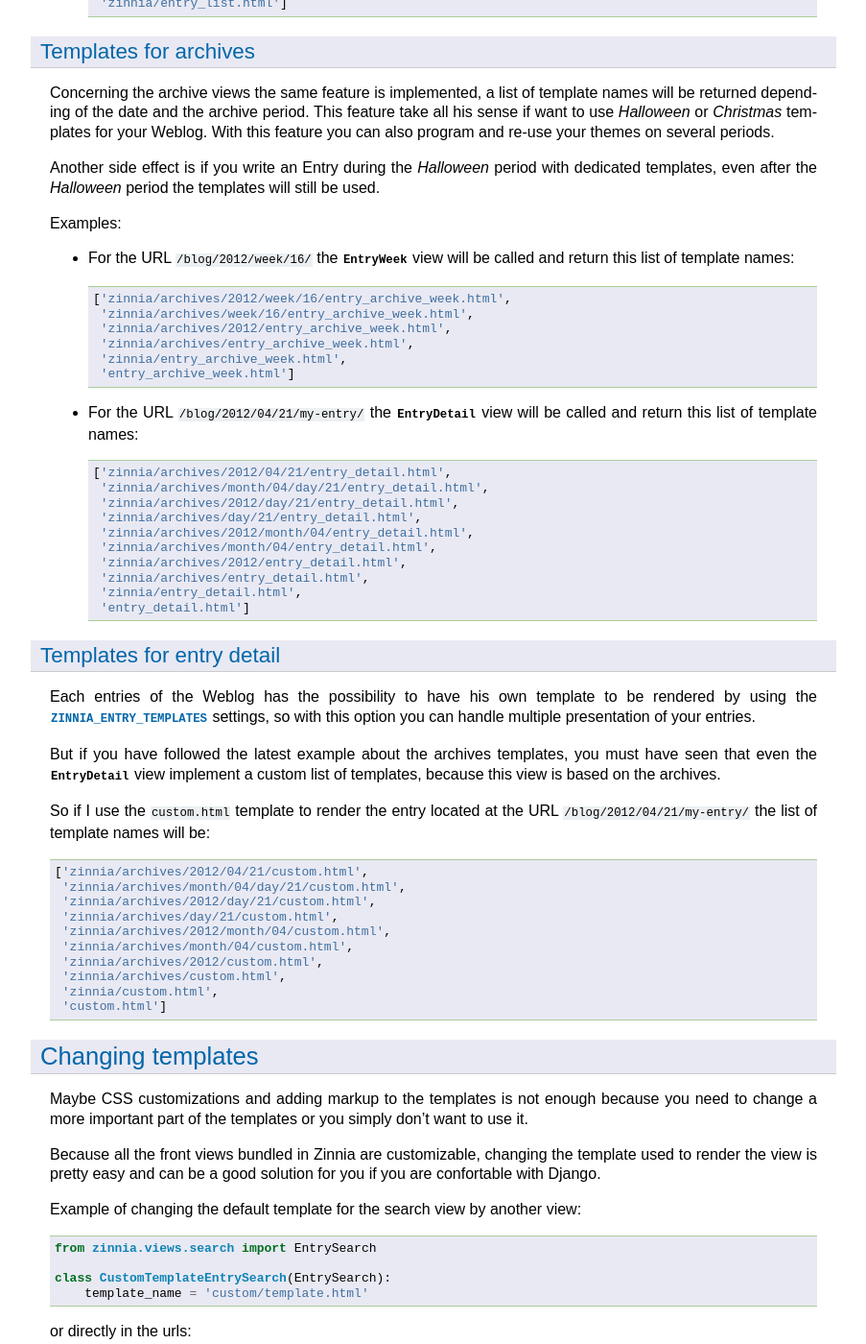
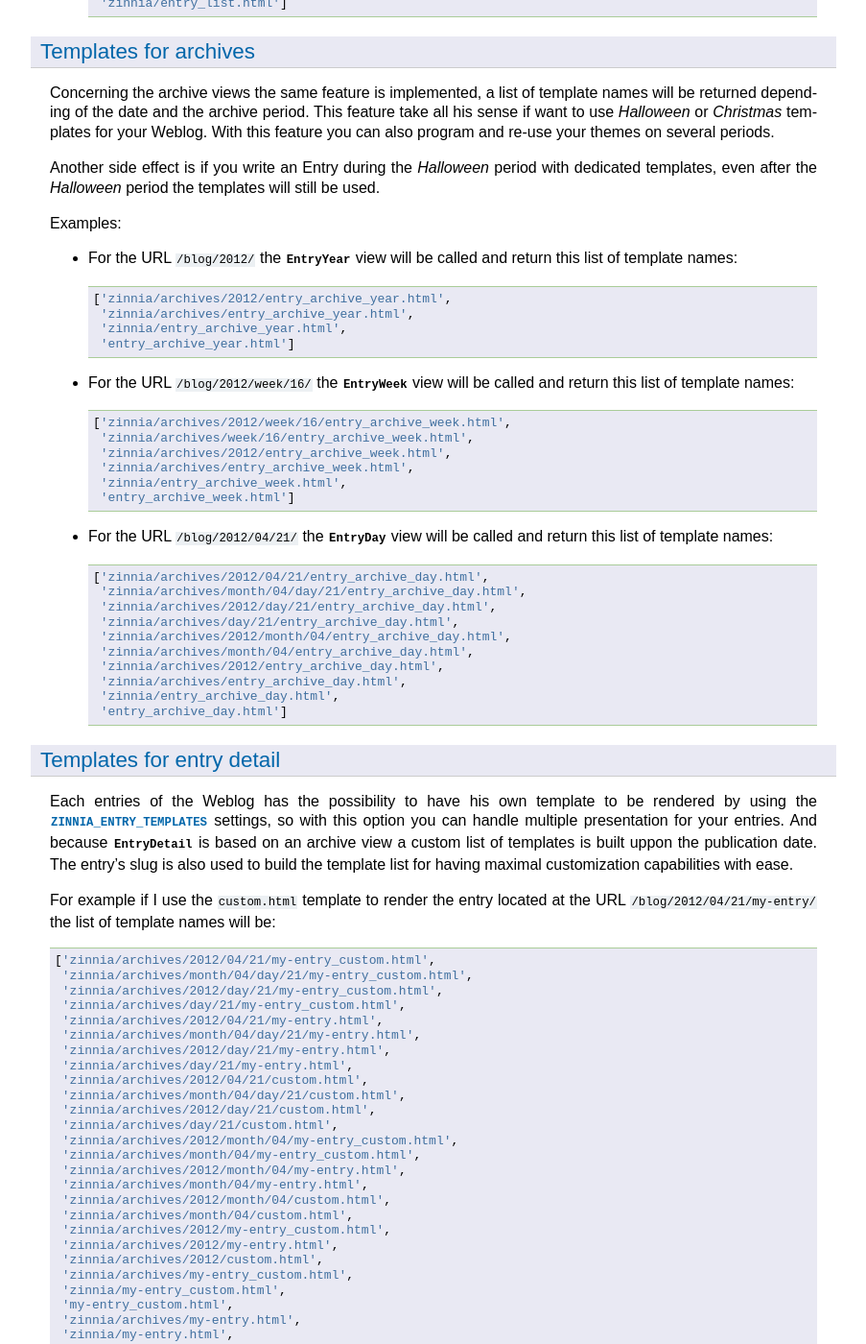
Before and after one commit to petrovvlatko/zinnia-blog-django, a Sphinx documentation site: the page built from docs/how-to/customize_look_and_feel.rst, in a window 1280 px wide and 1400 px high, scrolled down 3110 px. Shown: the whole window at 96% size, without its empty margins (178-1081 px from the left). Built offline with Sphinx 7.4.7, drawn with Linux system fonts in a browser that asks for light colours; some of the changed text lies outside the part shown.

Commit message:
more templates for EntryDetailView

```diff
--- a/docs/how-to/customize_look_and_feel.rst
+++ b/docs/how-to/customize_look_and_feel.rst
@@ -221,6 +221,15 @@ templates will still be used.
 
 Examples:
 
+* For the URL ``/blog/2012/`` the
+  :class:`~zinnia.views.archives.EntryYear` view will be called and
+  return this list of template names: ::
+
+    ['zinnia/archives/2012/entry_archive_year.html',
+     'zinnia/archives/entry_archive_year.html',
+     'zinnia/entry_archive_year.html',
+     'entry_archive_year.html']
+
 * For the URL ``/blog/2012/week/16/`` the
   :class:`~zinnia.views.archives.EntryWeek` view will be called and
   return this list of template names: ::
@@ -232,20 +241,20 @@ Examples:
      'zinnia/entry_archive_week.html',
      'entry_archive_week.html']
 
-* For the URL ``/blog/2012/04/21/my-entry/`` the
-  :class:`~zinnia.views.entries.EntryDetail` view will be called and
+* For the URL ``/blog/2012/04/21/`` the
+  :class:`~zinnia.views.entries.EntryDay` view will be called and
   return this list of template names: ::
 
-    ['zinnia/archives/2012/04/21/entry_detail.html',
-     'zinnia/archives/month/04/day/21/entry_detail.html',
-     'zinnia/archives/2012/day/21/entry_detail.html',
-     'zinnia/archives/day/21/entry_detail.html',
-     'zinnia/archives/2012/month/04/entry_detail.html',
-     'zinnia/archives/month/04/entry_detail.html',
-     'zinnia/archives/2012/entry_detail.html',
-     'zinnia/archives/entry_detail.html',
-     'zinnia/entry_detail.html',
-     'entry_detail.html']
+    ['zinnia/archives/2012/04/21/entry_archive_day.html',
+     'zinnia/archives/month/04/day/21/entry_archive_day.html',
+     'zinnia/archives/2012/day/21/entry_archive_day.html',
+     'zinnia/archives/day/21/entry_archive_day.html',
+     'zinnia/archives/2012/month/04/entry_archive_day.html',
+     'zinnia/archives/month/04/entry_archive_day.html',
+     'zinnia/archives/2012/entry_archive_day.html',
+     'zinnia/archives/entry_archive_day.html',
+     'zinnia/entry_archive_day.html',
+     'entry_archive_day.html']
 
 .. _detail-templates:
 
@@ -254,26 +263,48 @@ Templates for entry detail
 
 Each entries of the Weblog has the possibility to have his own template to
 be rendered by using the :setting:`ZINNIA_ENTRY_TEMPLATES` settings, so
-with this option you can handle multiple presentation of your entries.
+with this option you can handle multiple presentation for your entries. And
+because :class:`~zinnia.views.entries.EntryDetail` is based on an archive
+view a custom list of templates is built uppon the publication date.
+The entry's slug is also used to build the template list for having
+maximal customization capabilities with ease.
 
-But if you have followed the latest example about the archives templates,
-you must have seen that even the :class:`~zinnia.views.entries.EntryDetail`
-view implement a custom list of templates, because this view is based on
-the archives.
+For example if I use the ``custom.html`` template to render the entry
+located at the URL ``/blog/2012/04/21/my-entry/`` the list of template
+names will be: ::
 
-So if I use the ``custom.html`` template to render the entry located at the
-URL ``/blog/2012/04/21/my-entry/`` the list of template names will be: ::
-
-  ['zinnia/archives/2012/04/21/custom.html',
+  ['zinnia/archives/2012/04/21/my-entry_custom.html',
+   'zinnia/archives/month/04/day/21/my-entry_custom.html',
+   'zinnia/archives/2012/day/21/my-entry_custom.html',
+   'zinnia/archives/day/21/my-entry_custom.html',
+   'zinnia/archives/2012/04/21/my-entry.html',
+   'zinnia/archives/month/04/day/21/my-entry.html',
+   'zinnia/archives/2012/day/21/my-entry.html',
+   'zinnia/archives/day/21/my-entry.html',
+   'zinnia/archives/2012/04/21/custom.html',
    'zinnia/archives/month/04/day/21/custom.html',
    'zinnia/archives/2012/day/21/custom.html',
    'zinnia/archives/day/21/custom.html',
+   'zinnia/archives/2012/month/04/my-entry_custom.html',
+   'zinnia/archives/month/04/my-entry_custom.html',
+   'zinnia/archives/2012/month/04/my-entry.html',
+   'zinnia/archives/month/04/my-entry.html',
    'zinnia/archives/2012/month/04/custom.html',
    'zinnia/archives/month/04/custom.html',
+   'zinnia/archives/2012/my-entry_custom.html',
+   'zinnia/archives/2012/my-entry.html',
    'zinnia/archives/2012/custom.html',
+   'zinnia/archives/my-entry_custom.html',
+   'zinnia/my-entry_custom.html',
+   'my-entry_custom.html',
+   'zinnia/archives/my-entry.html',
+   'zinnia/my-entry.html',
+   'my-entry.html',
    'zinnia/archives/custom.html',
    'zinnia/custom.html',
    'custom.html']
+
+Now you have the choice !
 
 .. _changing-templates:
 
```
Also changed, not shown: 2 other files.
